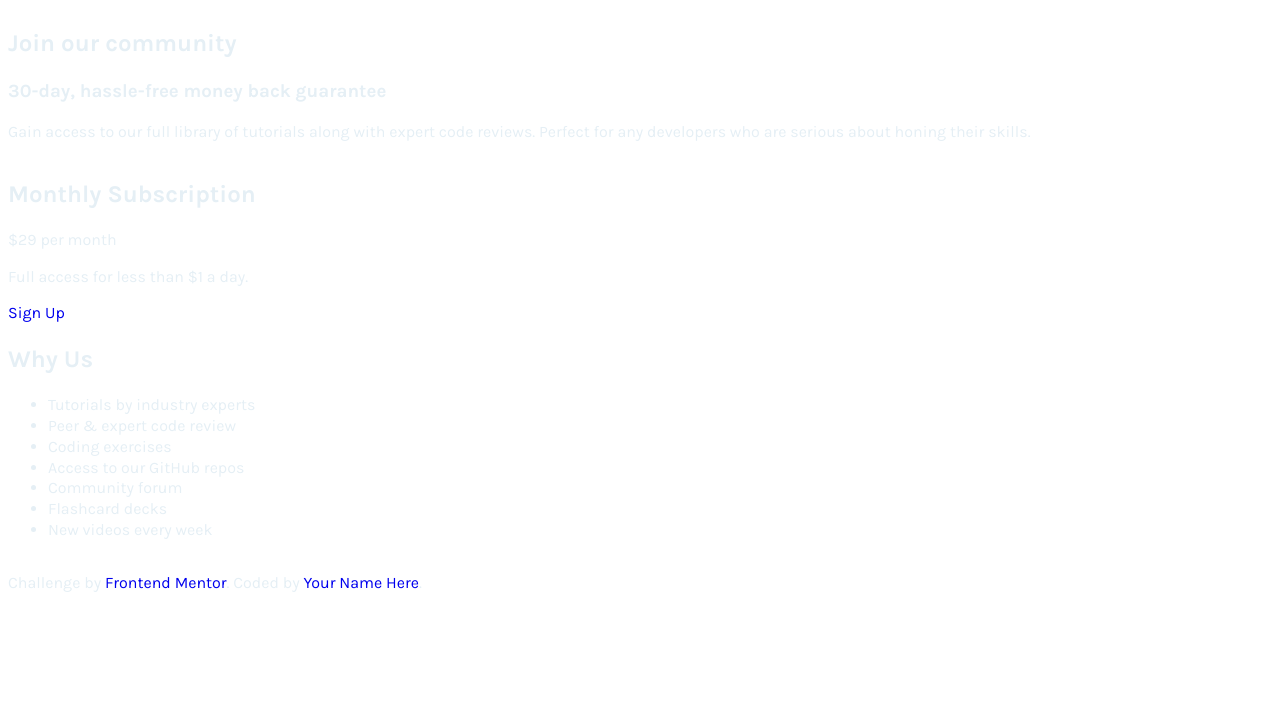
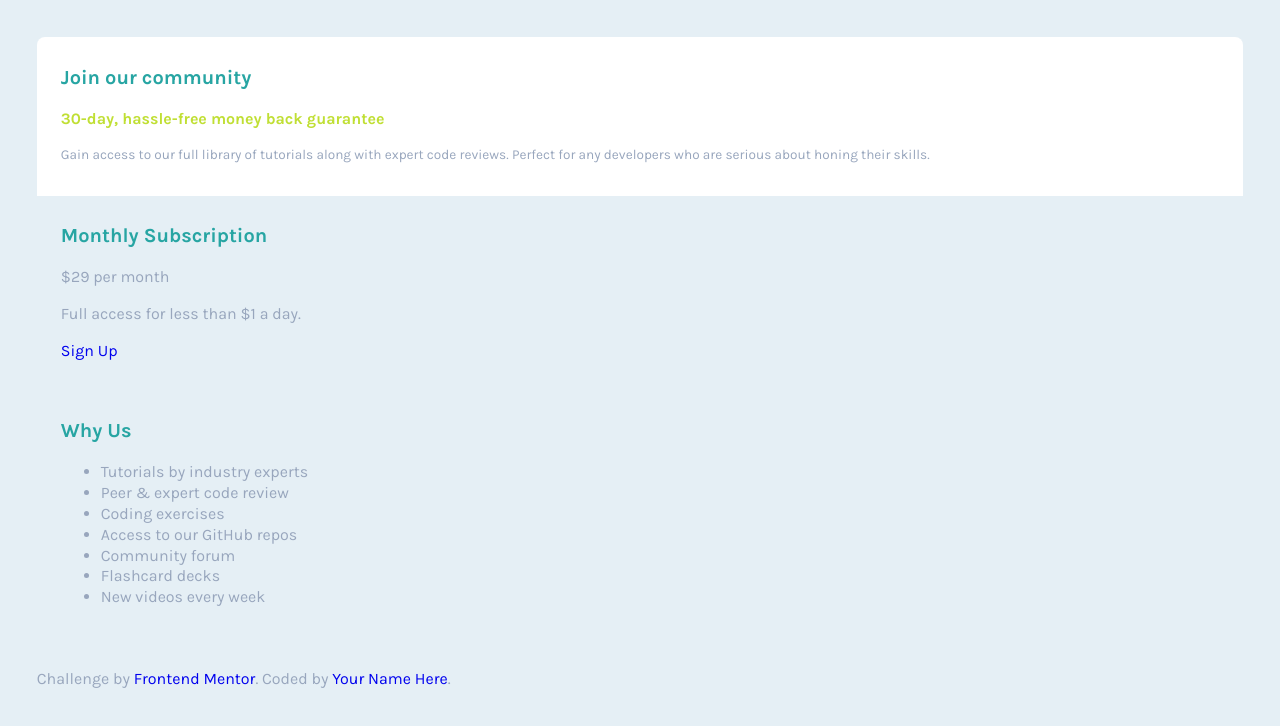
Before and after one commit to GabrielDeFreitas/single-price-grid-component, a plain HTML site: page index.html in a window 1280 px wide. Drawn offline with Linux system fonts and the light colour scheme.

Commit message:
styling the Community block

```diff
--- a/index.html
+++ b/index.html
@@ -19,7 +19,7 @@
     <section class="price">
         <div class="community">
             <h2>Join our community</h2>
-            <h3>30-day, hassle-free money back guarantee</h3>
+            <div class="subtitle">30-day, hassle-free money back guarantee</div>
             <p>
                 Gain access to our full library of tutorials along with expert code reviews. Perfect for any developers who are serious about honing their skills.
             </p>
--- a/style.css
+++ b/style.css
@@ -12,22 +12,71 @@ html {
 body {
     line-height: 1.3;
     font-family: 'Karla', sans-serif;
-    color: var(--Ltgray);
+    background: var(--Ltgray);
+    color: var(--grayblue);
+    padding: var(--paddingX);
 }
 
 :root {
-    --cyan: hsl(179, 62%, 43%);
+    --white: hsl(0, 0%, 100%);
+    --cyan: hsl(179, 62%, 40%);
+    --Ltcyan: hsl(179, 62%, 50%);
     --yellow: hsl(71, 73%, 54%);
     --Ltgray: hsl(204, 43%, 93%);
     --grayblue: hsl(218, 22%, 67%);
+    --paddingX: 1.8rem;
+    --paddingY: 1.5rem;
 }
 
 a {
     text-decoration: none;
 }
 
+h1,
+h2,
+h3 {
+    color: var(--cyan);
+    margin-top: 0;
+    line-height: 1.15;
+}
+
+h2 {
+    font-size: 1.25rem;
+    margin-bottom: 1.25rem;
+}
+
+h3 {
+    font-size: 1.15rem;
+}
+
 .price {
+    border-radius: 0.5rem;
+    overflow: hidden;
     @media only screen and (min-width: 62.5em) {
         display: grid;
     }
 }
+
+.price>* {
+    padding: var(--paddingX) var(--paddingY);
+}
+
+.community {
+    background-color: var(--white);
+}
+
+.community h2 {
+    font-weight: bold;
+}
+
+.community .subtitle {
+    font-size: 1rem;
+    color: var(--yellow);
+    font-weight: bold;
+}
+
+.community p {
+    font-size: 0.85rem;
+    line-height: 1.75;
+    margin-bottom: 0;
+}
```
